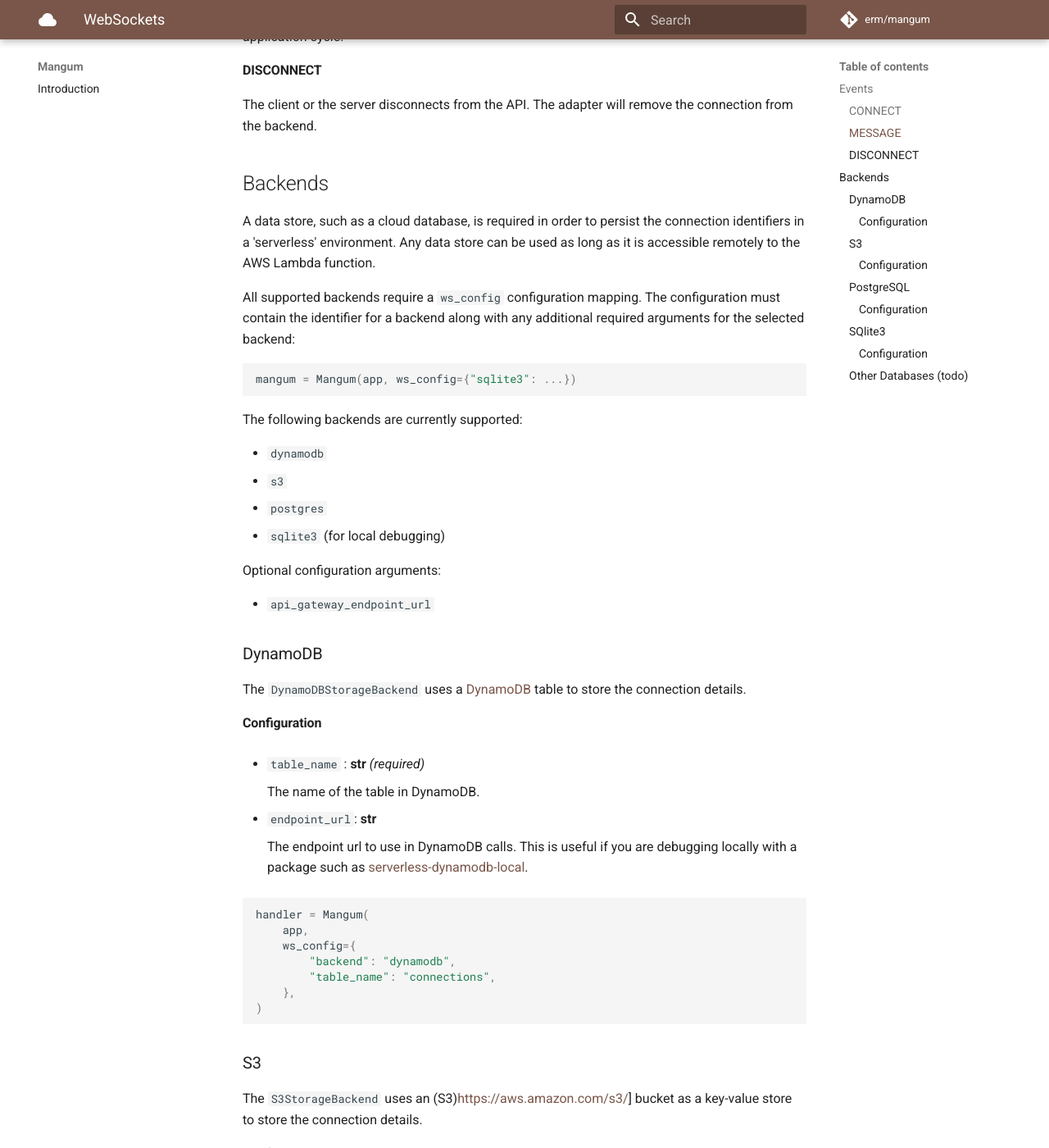
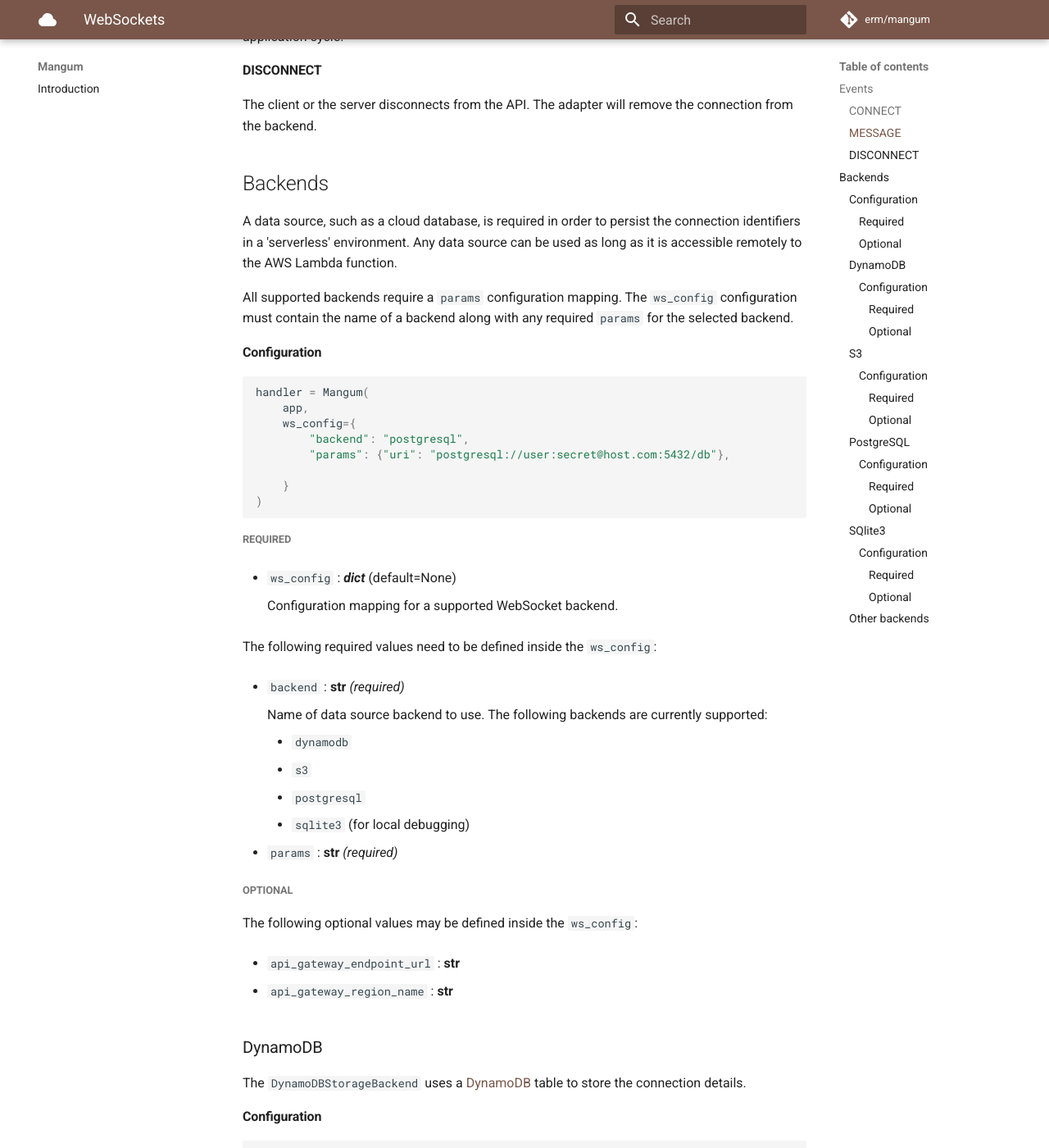
Before and after one commit to Kludex/mangum, an MkDocs documentation site: the page built from docs/websockets.md, in a window 1280 px wide and 1400 px high, scrolled down 610 px. Shown: the whole window at 82% size. Built offline with MkDocs 1.6.1 and Material for MkDocs 9.7.7, drawn with Linux system fonts in a browser that asks for light colours; comment, search, counter and statistics services are not loaded; some of the changed text lies outside the part shown.

Commit message:
Docs and rename postgres -> postgresql

````diff
--- a/docs/websockets.md
+++ b/docs/websockets.md
@@ -21,26 +21,50 @@
 
 ## Backends
 
-A data store, such as a cloud database, is required in order to persist the connection identifiers in a 'serverless' environment. Any data store can be used as long as it is accessible remotely to the AWS Lambda function.
+A data source, such as a cloud database, is required in order to persist the connection identifiers in a 'serverless' environment. Any data source can be used as long as it is accessible remotely to the AWS Lambda function.
 
-All supported backends require a `ws_config` configuration mapping. The configuration must contain the identifier for a backend along with any additional required arguments for the selected backend:
+
+All supported backends require a `params` configuration mapping. The `ws_config` configuration must contain the name of a backend along with any required `params` for the selected backend.
+
+#### Configuration
 
 ```python
-mangum = Mangum(app, ws_config={"sqlite3": ...})
+handler = Mangum(
+    app,
+    ws_config={
+        "backend": "postgresql",
+        "params": {"uri": "postgresql://user:secret@host.com:5432/db"},
+
+    }
+)
 ```
 
-The following backends are currently supported:
+##### Required
 
- - `dynamodb`
- - `s3`
- - `postgres`
- - `sqlite3` (for local debugging)
+- `ws_config` : ***dict*** (default=None)
 
+    Configuration mapping for a supported WebSocket backend.
 
-Optional configuration arguments:
+The following required values need to be defined inside the `ws_config`:
 
-- `api_gateway_endpoint_url`
+- `backend` : **str** *(required)*
 
+    Name of data source backend to use. The following backends are currently supported:
+
+     - `dynamodb`
+     - `s3`
+     - `postgresql`
+     - `sqlite3` (for local debugging)
+
+- `params` : **str** *(required)*
+
+##### Optional
+
+The following optional values may be defined inside the `ws_config`:
+
+- `api_gateway_endpoint_url` : **str**
+
+- `api_gateway_region_name` : **str**
 
 ### DynamoDB
 
@@ -48,48 +72,92 @@
 
 #### Configuration
 
+```python
+handler = Mangum(
+    app,
+    ws_config={
+        "backend": "dynamodb",
+        "params":{
+            "table_name": "connections"
+        }
+    },
+)
+```
+
+##### Required
+
 - `table_name` : **str** *(required)*
 
     The name of the table in DynamoDB.
+
+##### Optional
+
+- `region_name` : **str**
+
+    The region name of the DyanmoDB table.
 
 - `endpoint_url`: **str**
 
     The endpoint url to use in DynamoDB calls. This is useful if you are debugging locally with a package such as [serverless-dynamodb-local](https://github.com/99xt/serverless-dynamodb-local).
 
-```python
-handler = Mangum(
-    app,
-    ws_config={
-        "backend": "dynamodb",
-        "table_name": "connections",
-    },
-)
-```
-
-
 ### S3
 
-The `S3StorageBackend` uses an (S3)[https://aws.amazon.com/s3/](https://aws.amazon.com/s3/)] bucket as a key-value store to store the connection details.
+The `S3Backend` uses an (S3)[https://aws.amazon.com/s3/](https://aws.amazon.com/s3/)] bucket as a key-value store to store the connection details.
 
 #### Configuration
-
-- `bucket_name` : **str** *(required)*
-
-    The name of the bucket in S3.
 
 ```python
 handler = Mangum(
     app,
     ws_config={
         "backend": "s3",
-        "bucket_name": "connections",
+        "params": {
+            "bucket": "connections"
+        }
     },
 )
 ```
 
+##### Required
+
+- `bucket` : **str** *(required)*
+
+    The name of the bucket in S3.
+
+##### Optional
+
+- `region_name` : **str**
+
+    The region name of the S3 bucket.
+
 ### PostgreSQL
 
 The `PostgreSQLBackend` requires (psycopg2)[https://github.com/psycopg/psycopg2] and access to a remote PostgreSQL database.
+
+#### Configuration
+
+
+```python
+handler = Mangum(
+    app,
+    ws_config={
+        "backend": "postgresql",
+        "params": {
+            "database": "mangum",
+            "user": "postgres",
+            "password": "correct horse battery staple",
+            "host": "mydb.12345678910.ap-southeast-1.rds.amazonaws.com"
+        }
+    },
+)
+```
+
+##### Required
+
+- `uri`: ***str*** *(required)*
+    The connection string for the remote database.
+
+If a `uri` is not supplied, then the following parameters are required:
 
 - `database` : **str** *(required)*
 
@@ -107,6 +175,8 @@
 
     Host for Postgres database connection.
 
+##### Optional
+
 - `port` : **str** (default="5432")
 
     Port number for Postgres database connection.
@@ -119,58 +189,37 @@
 
     Table name to use to store WebSocket connections.
 
-```python
-handler = Mangum(
-    app,
-    ws_config={
-        "backend": "postgres",
-        "database": "mangum",
-        "user": "postgres",
-        "password": "correct horse battery staple",
-        "host": "mydb.12345678910.ap-southeast-1.rds.amazonaws.com",
-    },
-)
-```
-
-#### Configuration
-
-- `bucket_name` : **str** *(required)*
-
-    The name of the bucket in S3.
-
-```python
-handler = Mangum(
-    app,
-    ws_config={
-        "backend": "s3",
-        "bucket_name": "connections",
-    },
-)
-```
-
 ### SQlite3
 
 The `sqlite3` backend uses a local [sqlite3](https://docs.python.org/3/library/sqlite3.html) database to store connection. It is intended for ***local*** debugging (with a package such as [Serverless Offline](https://github.com/dherault/serverless-offline)) and will ***not*** work in an AWS Lambda deployment.
 
 #### Configuration
 
+```python
+handler = Mangum(
+    app,
+    ws_config={
+        "backend": "sqlite3",
+        "params": {
+            "file_path": "mangum.sqlite3",
+            "table_name": "connection",
+        }
+    },
+)
+```
+
+##### Required
+
 - `file_path` : **str** *(required)*
 
     The file name or path to a sqlite3 file. If one does not exist, then it will be created automatically.
+
+##### Optional
 
 - `table_name` : **str** (default=`"connection"`)
 
     The name of the table to use for the connections in an sqlite3 database.
 
-```python
-handler = Mangum(
-    app,
-    ws_config={
-        "backend": "sqlite3",
-        "file_path": "mangum.sqlite3",
-        "table_name": "connection",
-    },
-)
-```
+### Other backends
 
-### Other Databases (todo)
+If you'd like to see a specific data source supported as a backend, please open an [issue](https://github.com/erm/mangum/issues).
````
Also changed, not shown: docs/http.md (+48 -0 lines), docs/introduction.md (+28 -2 lines), 6 other files.
